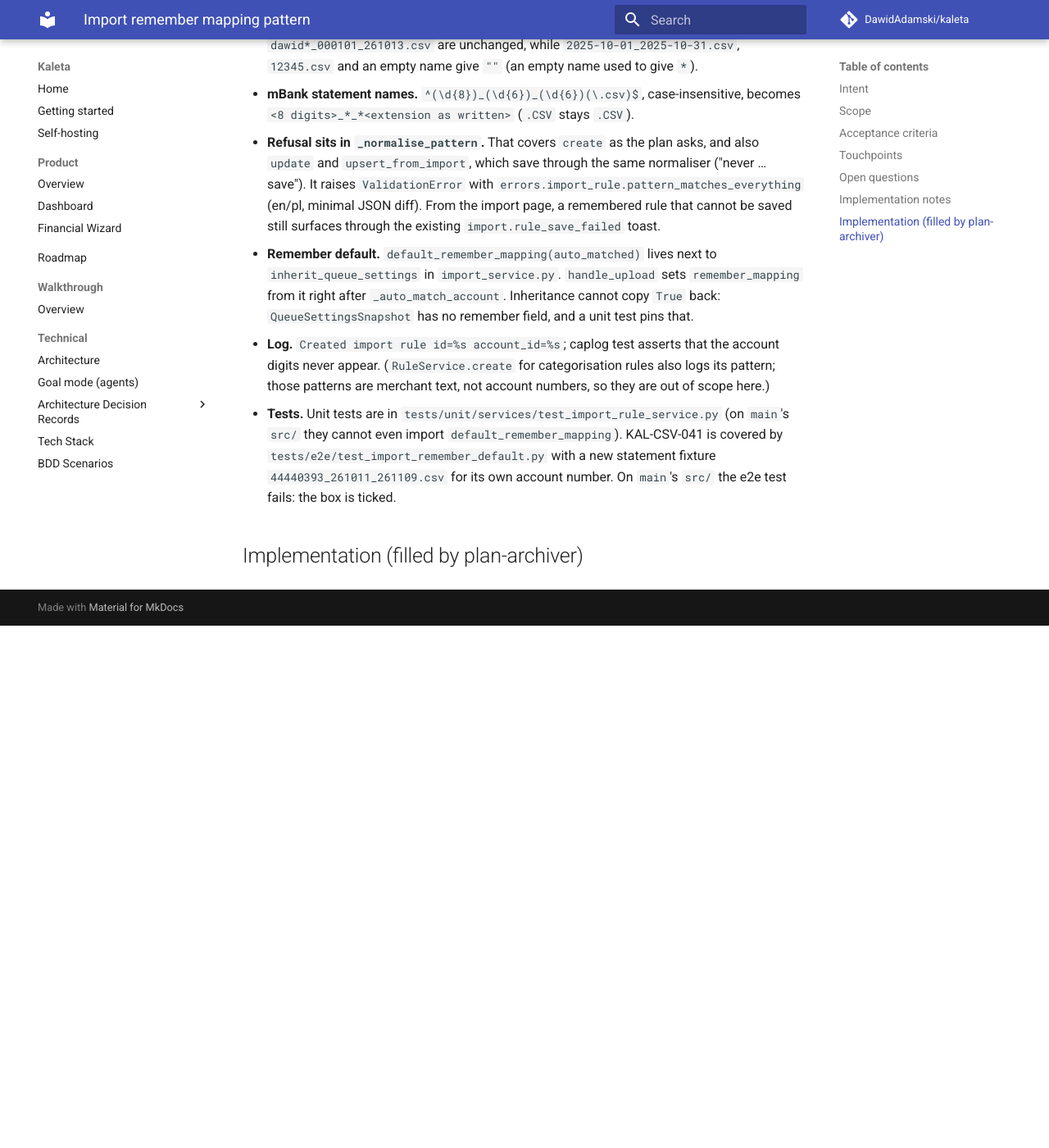
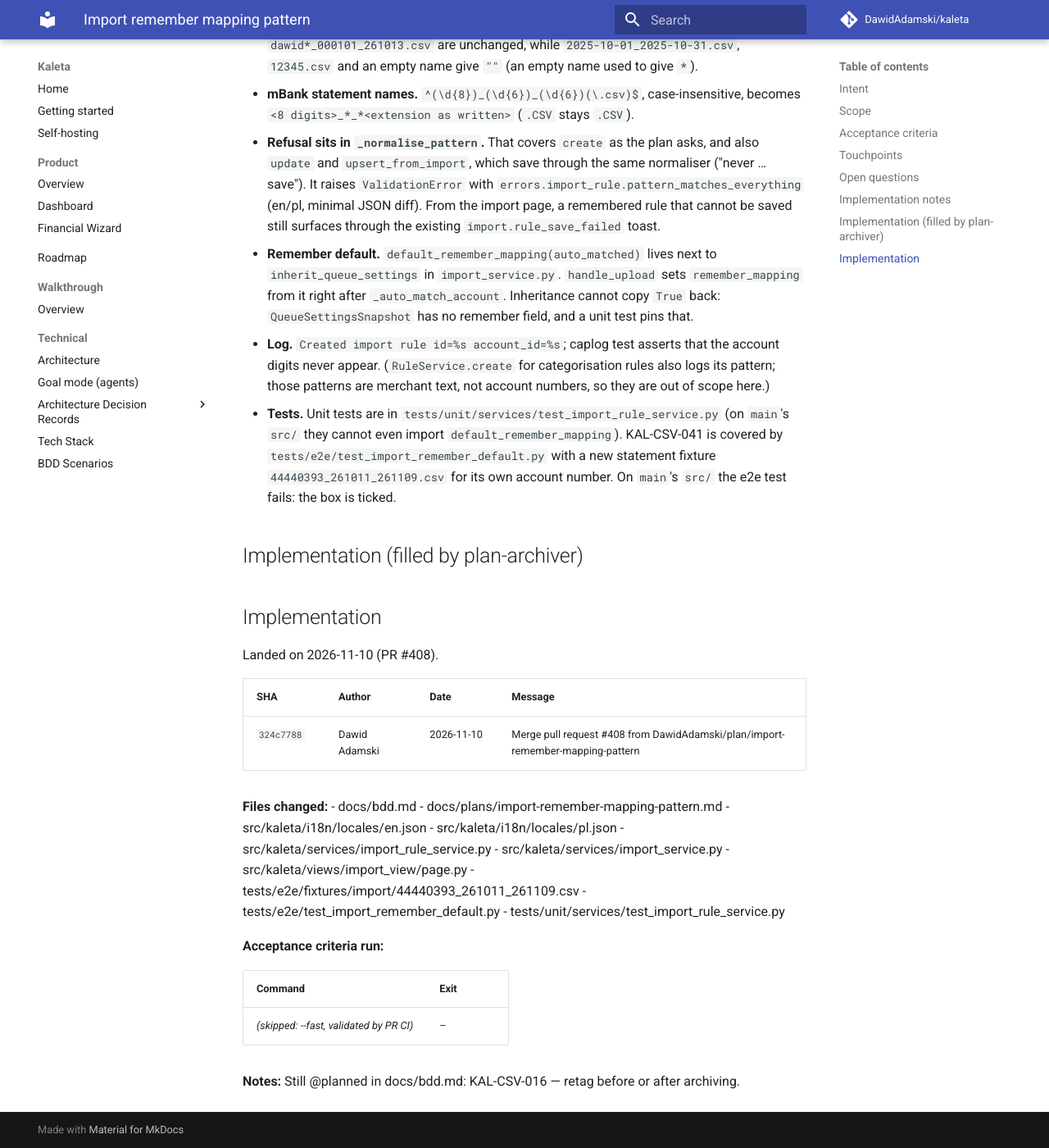
Before and after one commit to DawidAdamski/kaleta, an MkDocs documentation site: the page built from docs/plans/archive/import-remember-mapping-pattern.md, in a window 1280 px wide and 1400 px high, scrolled down 2882 px. Shown: the whole window at 82% size. Built offline with MkDocs 1.6.1 and Material for MkDocs 9.7.7, drawn with Linux system fonts in a browser that asks for light colours; comment, search, counter and statistics services are not loaded; before the commit the page ends 3645 px from its top, so only the background shows below that; some of the changed text lies outside the part shown.

Commit message:
docs(plans): archive import-remember-mapping-pattern (#408)

```diff
--- a/docs/plans/import-remember-mapping-pattern.md
+++ b/docs/plans/archive/import-remember-mapping-pattern.md
@@ -3,8 +3,9 @@ plan_id: import-remember-mapping-pattern
 title: "Remember this mapping" must not suggest a pattern that matches every account
 area: import
 effort: small
-status: in-progress
-roadmap_ref: ../roadmap.md
+status: archived
+archived_at: 2026-11-10
+roadmap_ref: ../../roadmap.md
 ---
 
 # "Remember this mapping" must not suggest a pattern that matches every account
@@ -131,3 +132,31 @@ not match the statement regex and keep today's behaviour (`dawid*_000101_261013.
   number. On `main`'s `src/` the e2e test fails: the box is ticked.
 
 ## Implementation (filled by plan-archiver)
+
+## Implementation
+
+Landed on 2026-11-10 (PR #408).
+
+| SHA | Author | Date | Message |
+|---|---|---|---|
+| `324c7788` | Dawid Adamski | 2026-11-10 | Merge pull request #408 from DawidAdamski/plan/import-remember-mapping-pattern |
+
+**Files changed:**
+- docs/bdd.md
+- docs/plans/import-remember-mapping-pattern.md
+- src/kaleta/i18n/locales/en.json
+- src/kaleta/i18n/locales/pl.json
+- src/kaleta/services/import_rule_service.py
+- src/kaleta/services/import_service.py
+- src/kaleta/views/import_view/page.py
+- tests/e2e/fixtures/import/44440393_261011_261109.csv
+- tests/e2e/test_import_remember_default.py
+- tests/unit/services/test_import_rule_service.py
+
+**Acceptance criteria run:**
+
+| Command | Exit |
+|---|---|
+| _(skipped: --fast, validated by PR CI)_ | – |
+
+**Notes:** Still @planned in docs/bdd.md: KAL-CSV-016 — retag before or after archiving.
```
Also changed, not shown: docs/plans/README.md (+1 -1 lines).
